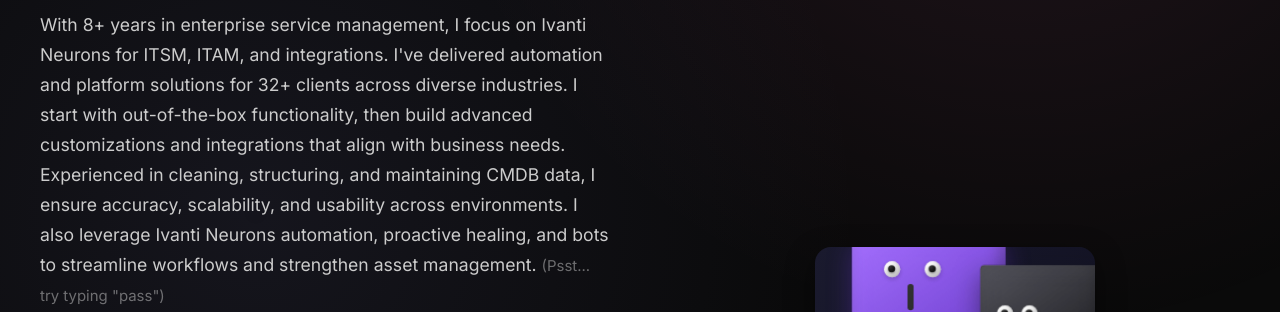
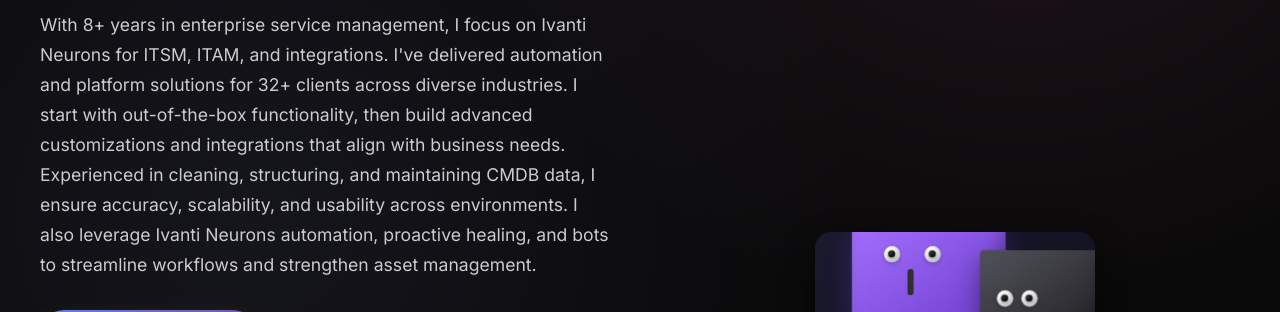
Before and after one commit to maheshk786/IvantiNeuronsMahesh, a website: page Index.html in a window 1280 px wide. Shown: the part 428-740 px from the top of the page. Drawn offline with nearby package versions, Linux system fonts and the light colour scheme.

Commit message:
Initial commit

```diff
--- a/Index.html
+++ b/Index.html
@@ -1562,7 +1562,7 @@
           out-of-the-box functionality, then build advanced customizations and integrations that align with business
           needs. Experienced in cleaning, structuring, and maintaining CMDB data, I ensure accuracy, scalability, and
           usability across environments. I also leverage Ivanti Neurons automation, proactive healing, and bots to
-          streamline workflows and strengthen asset management. <span style="opacity: 0.5; font-size: 0.85em;">(Psst... try typing "pass")</span>
+          streamline workflows and strengthen asset management.
         </p>
 
         <div class="cta-section">
```
